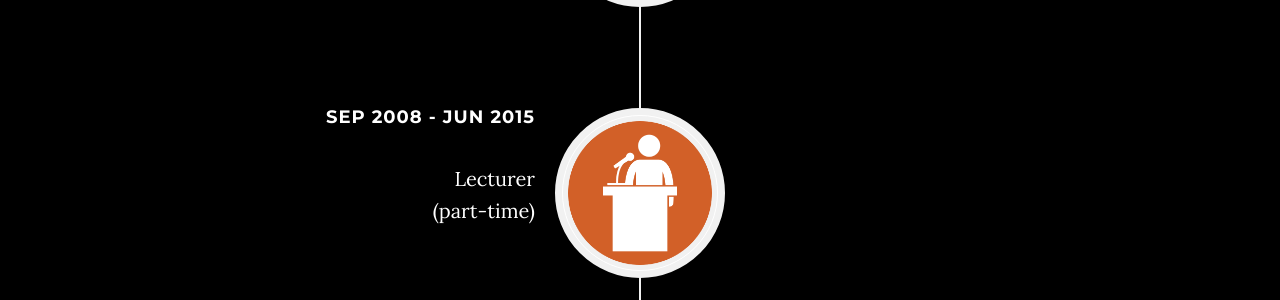
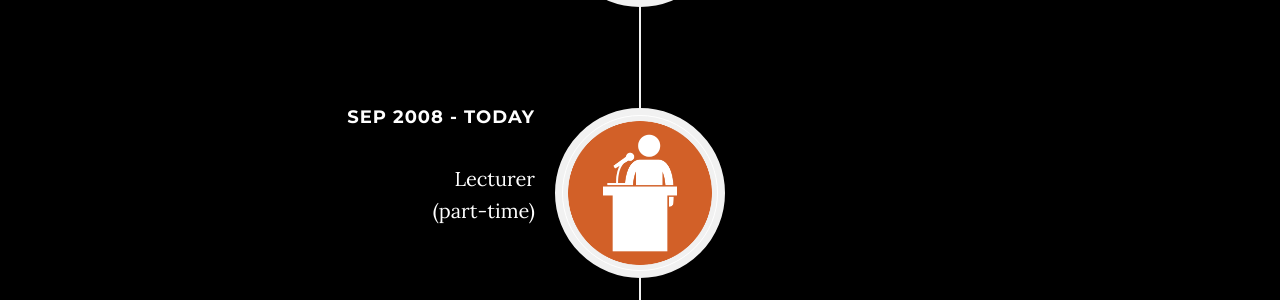
Before and after one commit to karask/karask.github.io, a Jekyll site: the page built from index.html, in a window 1280 px wide and 900 px high, scrolled down 4525 px. Shown: the part 154-454 px from the top of the window. Built offline with Jekyll 4.4.1, drawn with Linux system fonts in a browser that asks for light colours; nearby versions of some CDN libraries; the list of posts is cut into pages by our own code; comment, search, counter and statistics services are not loaded.

Commit message:
updated CV and lecturer status

```diff
--- a/_config.yml
+++ b/_config.yml
@@ -140,7 +140,7 @@ events:
     date: "Aug 2010 - Today"
     description: "Software architecture, design, engineering, management"
   - image: "/img/timeline/lecturer1.png"
-    date: "Sep 2008 - Jun 2015"
+    date: "Sep 2008 - Today"
     description: "Lecturer<br/>(part-time)"
   - image: "/img/timeline/rnd2.png"
     date: "Jun 2004 - July 2012"
```
Also changed, not shown: 1 other file.
